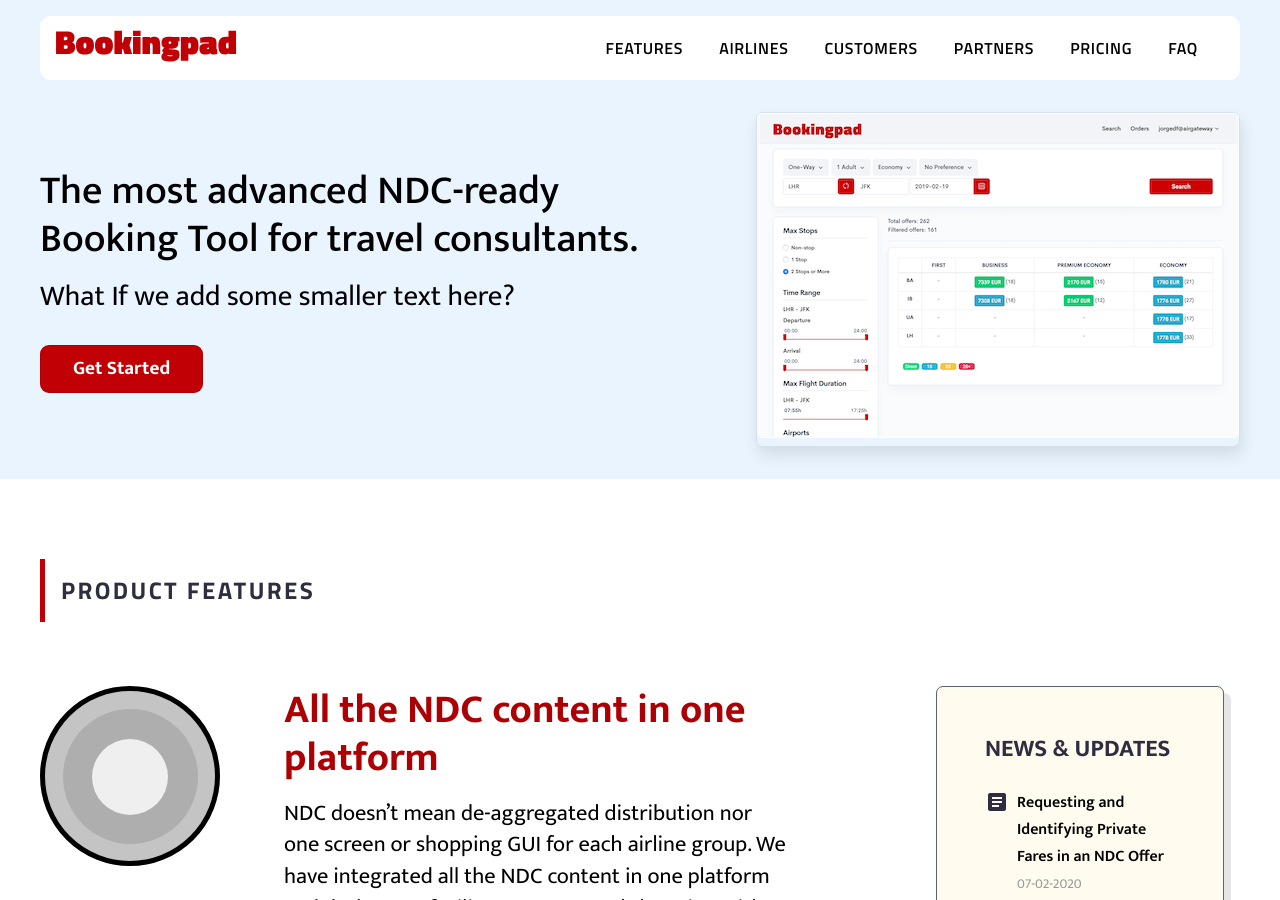
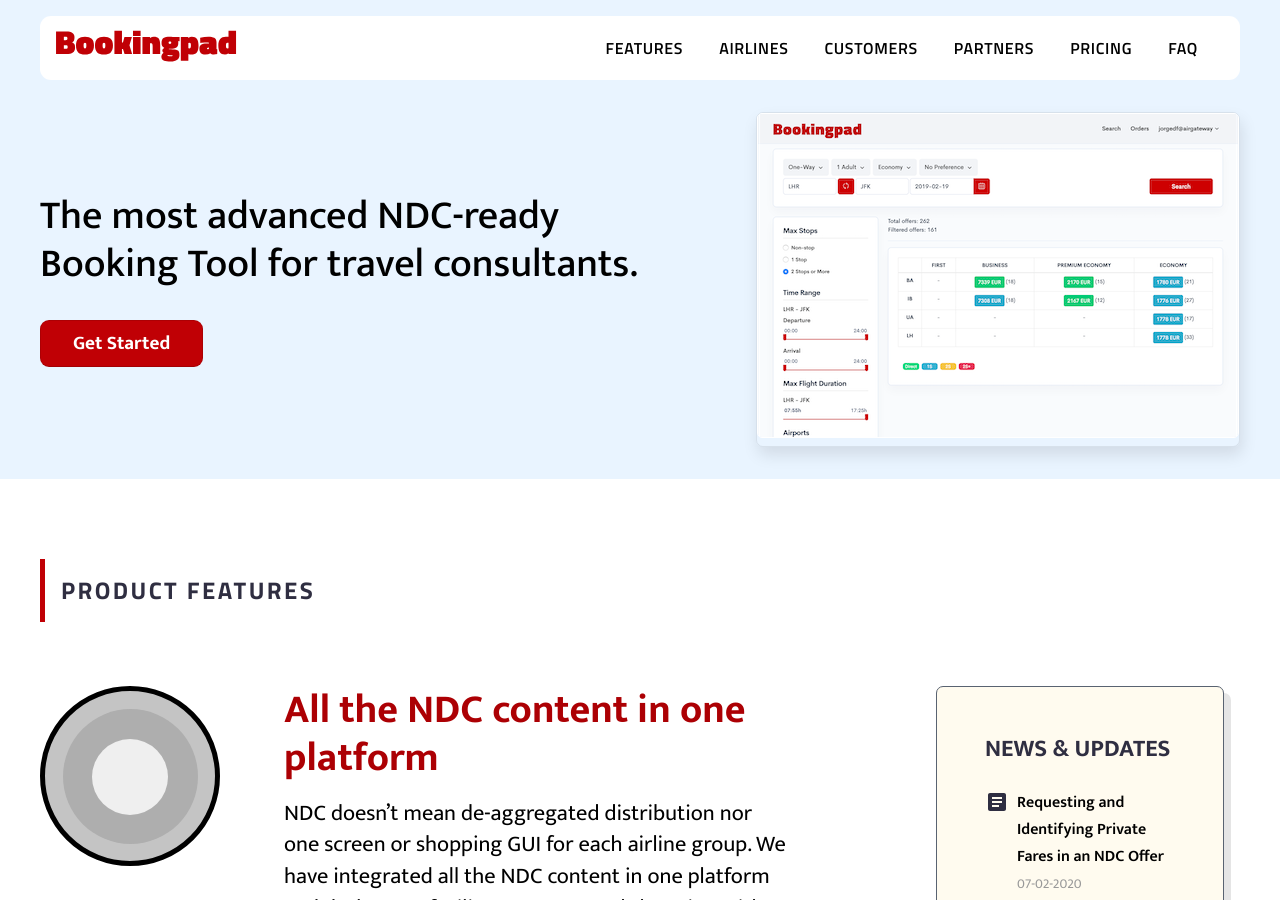
Before and after one commit to tripsimian-labs/bookingpad-web, a Jekyll site: the page built from index.md, in a window 1280 px wide and 900 px high. Built offline with Jekyll 4.4.1, drawn with Linux system fonts in a browser that asks for light colours.

```diff
--- a/_includes/billboard.html
+++ b/_includes/billboard.html
@@ -6,7 +6,7 @@
                     {{ site.data.hero.billboard.body }}
                 </h3>
                 <h4 class="billboardSubtext">
-                    {{ site.data.hero.billboard.subtext }}What If we add some smaller text here?
+                    {{ site.data.hero.billboard.subtext }}
                 </h4>
 
                 <a href="" class="primaryButton">{{ site.data.hero.billboard.button }}</a>
--- a/admin/config.yml
+++ b/admin/config.yml
@@ -26,7 +26,7 @@ collections:
       fields:
         - label: "Billboard"
           name: "billboard"
-          widget: "list"
+          widget: "object"
           fields:
             - { label: "Tagline", name: "body", widget: "markdown" }
             - { label: "Subtext", name: "subtext", widget: "string" }
```
